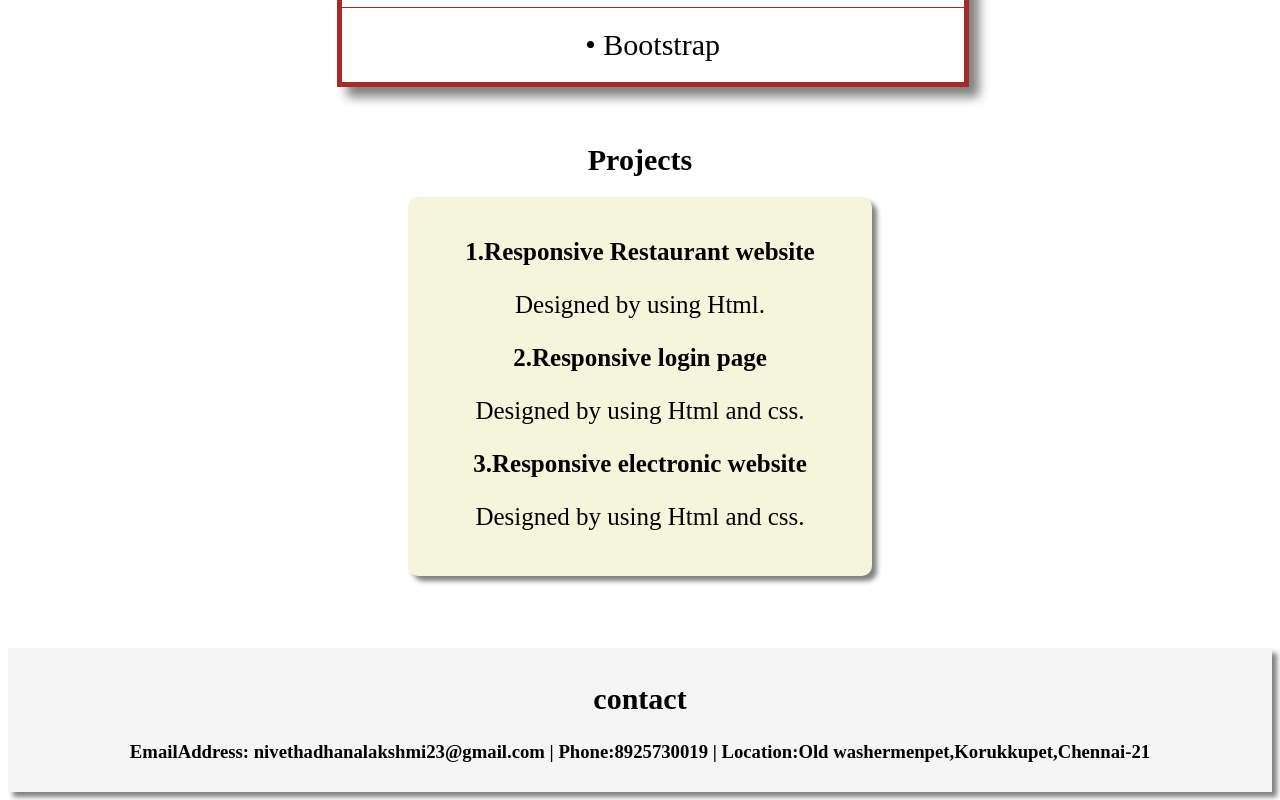
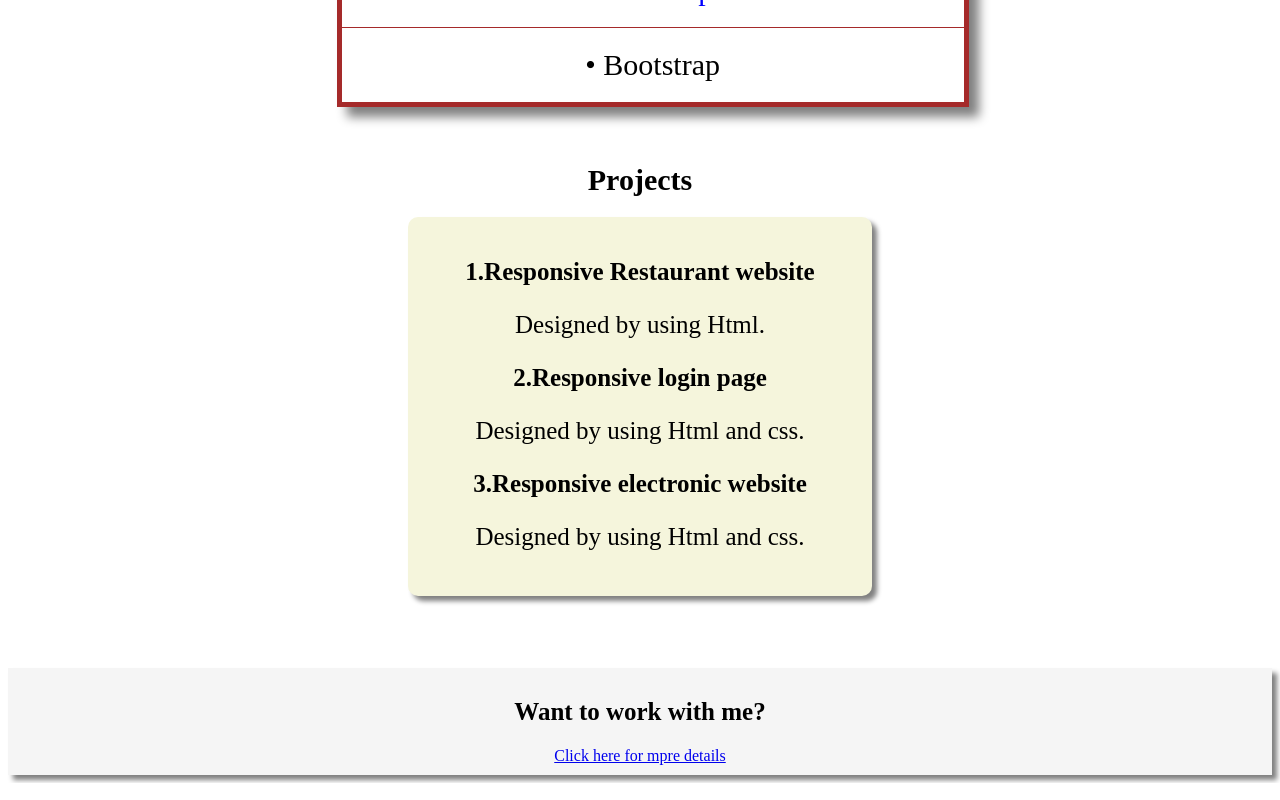
Before and after one commit to NIVETHA-123662/about-page, a plain HTML site: page index.html in a window 1280 px wide. Shown: the part 1022-1822 px from the top of the page. Drawn offline with Linux system fonts and the light colour scheme.

Commit message:
Add files via upload

```diff
--- a/index.html
+++ b/index.html
@@ -10,6 +10,7 @@
 <body>
     <!--this is header tag which contain heading and paragraph-->
     <header>
+        <img src="photo.jpg">
         <h1>Hi,  I am   Nivetha.G</h1>
         <p>Aspiring  Full  Stack  developer</p>
     </header>
@@ -27,6 +28,7 @@
     </nav>
     <br><br>
     <section id="about">
+
         <h1>About me</h1>
         <p>&#8226 Iam currently pursuing Bca-Digital technology
              at Dr.M.G.R Educational and research Institute.<br>
@@ -69,11 +71,8 @@
     </section>
     <br> <br> <br> <br>
     <section id="contact">
-        <h1>contact</h1>
-        <h3>EmailAddress: nivethadhanalakshmi23@gmail.com       |  Phone:8925730019  | Location:Old washermenpet,Korukkupet,Chennai-21</h3>
-
-    </section>
-
+        <h2>Want to work with me?</h2>
+        <a href="contact.html">Click here for mpre details</a>
 
 </body>
 </html>
```
